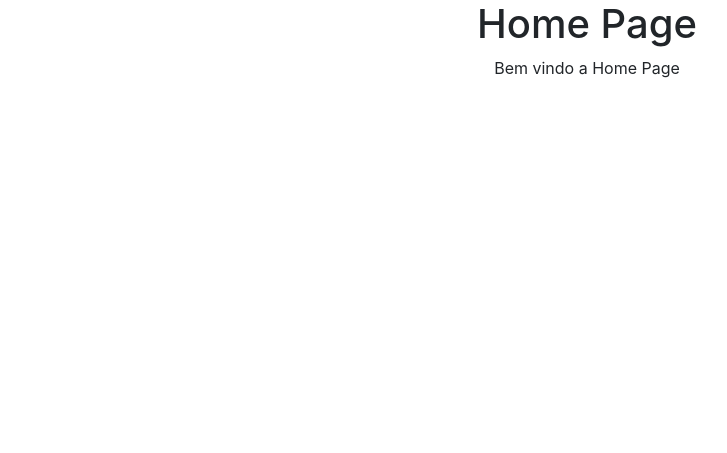
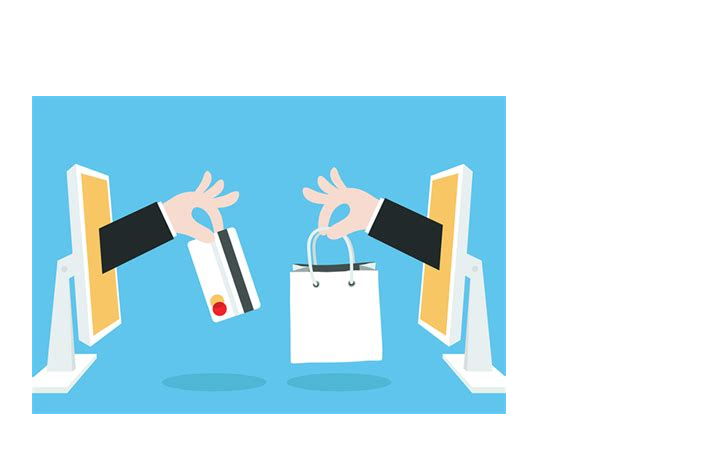
Before and after one commit to lucasantos100/django_ecommerce, a Django app: page / in a window 1280 px wide. Shown: the top 453 px of the page, without its empty margins (53-780 px from the left). Run offline with Django 5.2, Linux system fonts and the light colour scheme; some libraries are stand-ins or nearby versions.

Commit message:
create static_local/css/main.css, static)local/img/ecommerce.png update on home_page.html

```diff
--- /dev/null
+++ b/static_local/css/main.css
@@ -0,0 +1,3 @@
+body {
+    color: #fff;
+}
--- a/template/home_page.html
+++ b/template/home_page.html
@@ -1,4 +1,4 @@
-
+{% load static %}
 <!doctype html>
 <html lang="pt-br">
     <head>
@@ -8,13 +8,19 @@
 
         <!-- Bootstrap CSS -->
         <link rel="stylesheet" href="https://stackpath.bootstrapcdn.com/bootstrap/4.1.3/css/bootstrap.min.css" integrity="sha384-MCw98/SFnGE8fJT3GXwEOngsV7Zt27NXFoaoApmYm81iuXoPkFOJwJ8ERdknLPMO" crossorigin="anonymous">
-    </head>
+        <link rel='stylesheet' href='{% static "css/main.css" %}'>
     <body>
         <div class='text-center'>
             <h1>{{ title }}</h1>
             <p>{{ content }}</p>
         </div>
         <div class='container'>
+            <div class='row'>
+                <div class='col'>
+                    <img src="{% static 'img/loja_virtual112.png' %}" class='img-fluid' />
+                    <p>{{ content }}</p>
+                </div>
+            </div>
             {% if request.user.is_authenticated %}
             <div class='text-center'>
             <!--<div class='row'>-->
```
Also changed, not shown: static_local/img/loja_virtual112.png (added), 1 other file.
